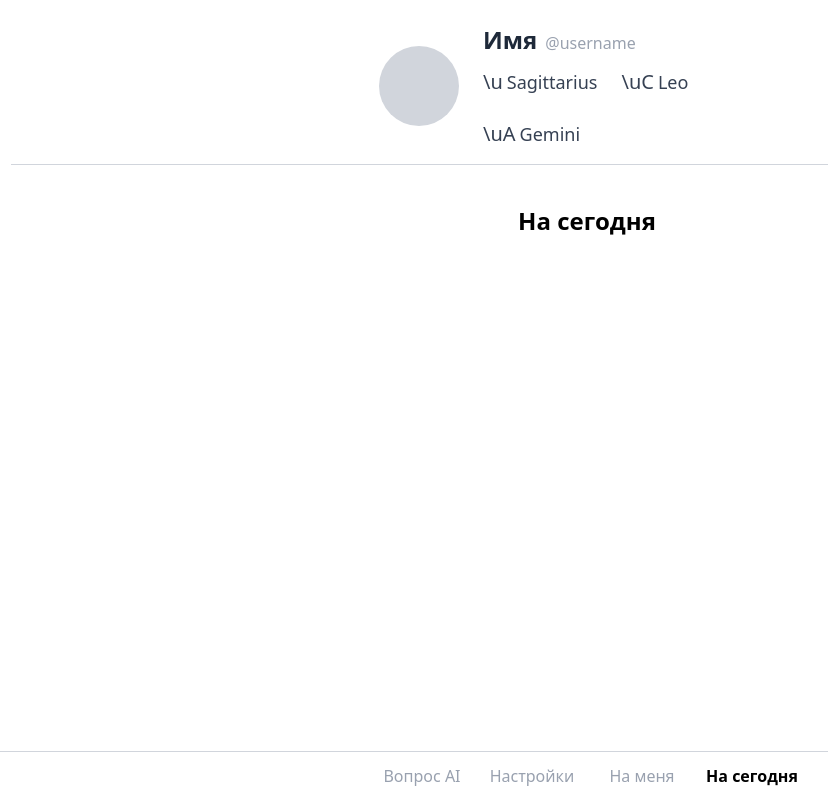
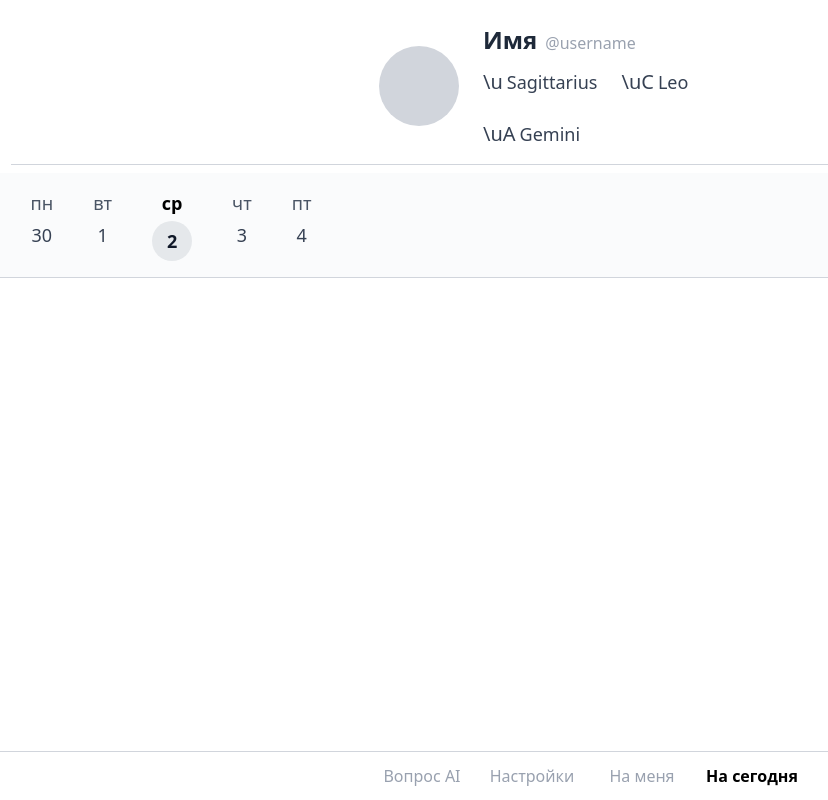
Before and after one commit to NikitaBest/Test-Front-NatalCard, a React (Vite) app: page /today in a window 1280 px wide. Shown: the whole page, without its empty margins (53-881 px from the left). Built offline with nearby package versions, Linux system fonts and the light colour scheme.

Commit message:
feat: календарь на Today — только 5 дат вокруг сегодня, улучшения UI

```diff
--- /dev/null
+++ b/src/components/ProfileInfoBlock.jsx
@@ -0,0 +1,14 @@
+import React from 'react';
+
+export default function ProfileInfoBlock({ title, text, children }) {
+  return (
+    <div className="w-full flex flex-col items-center mt-8 mb-8 px-4">
+      <h2 className="font-mono text-2xl font-normal text-gray-800 mb-4 w-full text-left">{title}</h2>
+      <div className="text-base text-gray-900 font-sans w-full text-left mb-6">
+        {text}
+      </div>
+      {children && <div className="mb-6 w-full flex justify-center">{children}</div>}
+      <hr className="w-full border-gray-300 mt-4" />
+    </div>
+  );
+}
--- /dev/null
+++ b/src/components/TodayCalendar.jsx
@@ -0,0 +1,52 @@
+import React from 'react';
+
+const weekDays = ['вс', 'пн', 'вт', 'ср', 'чт', 'пт', 'сб'];
+
+function getDates() {
+  const today = new Date();
+  today.setHours(0,0,0,0);
+  const dates = [];
+  for (let i = -2; i <= 2; i++) {
+    const d = new Date(today);
+    d.setDate(today.getDate() + i);
+    dates.push(d);
+  }
+  return dates;
+}
+
+export default function TodayCalendar({ value = new Date(), onChange }) {
+  const dates = getDates();
+
+  return (
+    <div className="w-full flex flex-col bg-[#fafbfc]">
+      <div className="flex gap-10 w-full max-w-md justify-center py-4">
+        {dates.map((date, idx) => {
+          const isSelected = date.toDateString() === value.toDateString();
+          return (
+            <button
+              key={date.toISOString()}
+              onClick={() => onChange && onChange(date)}
+              className="flex flex-col items-center focus:outline-none"
+              type="button"
+            >
+              <span className={
+                'text-lg mb-1 ' +
+                (isSelected ? 'text-black font-bold' : 'text-gray-600 font-normal')
+              }>
+                {weekDays[date.getDay()]}
+              </span>
+              {isSelected ? (
+                <span className="w-10 h-10 flex items-center justify-center rounded-full text-lg font-bold bg-[#e5e8eb] text-gray-900 transition">
+                  {date.getDate()}
+                </span>
+              ) : (
+                <span className="text-lg text-gray-700">{date.getDate()}</span>
+              )}
+            </button>
+          );
+        })}
+      </div>
+      <hr className="w-full border-gray-300" />
+    </div>
+  );
+}
--- a/src/pages/Profile.jsx
+++ b/src/pages/Profile.jsx
@@ -3,6 +3,7 @@ import UserProfileHeader from '../components/UserProfileHeader';
 import ProfileTabs from '../components/ProfileTabs';
 import NatalChartSquare from '../components/NatalChartSquare';
 import NatalTable from '../components/NatalTable';
+import ProfileInfoBlock from '../components/ProfileInfoBlock';
 import { useUser } from '../context/UserContext';
 import { useState } from 'react';
 
@@ -15,6 +16,15 @@ export default function Profile() {
       <ProfileTabs active={activeTab} onChange={setActiveTab} />
       {activeTab === 'map' && <NatalChartSquare />}
       {activeTab === 'table' && <NatalTable />}
+      <ProfileInfoBlock
+        title="Солнце в Стрельце"
+        text={<>
+          <b>Ваше Солнце</b> определяет ваше эго, идентичность и главную роль в жизни. <br />
+          Находясь в знаке Стрельца, оно наделяет вас неутомимой жаждой познания и стремлением к свободе. Ваша сила — в поиске смысла и расширении границ, как физических, так и интеллектуальных. Вы здесь, чтобы учиться и вдохновлять других своим оптимизмом.
+        </>}
+      >
+        <img src="https://upload.wikimedia.org/wikipedia/commons/6/6b/Black_and_white_eye.jpg" alt="eye" className="w-24 h-24 object-contain rounded-full" />
+      </ProfileInfoBlock>
       <BottomMenu activeIndex={2} />
     </div>
   );
--- a/src/pages/Today.jsx
+++ b/src/pages/Today.jsx
@@ -1,13 +1,32 @@
 import BottomMenu from '../components/BottomMenu';
 import UserProfileHeader from '../components/UserProfileHeader';
+import TodayCalendar from '../components/TodayCalendar';
 import { useUser } from '../context/UserContext';
+import { useState, useEffect } from 'react';
+
+function getToday() {
+  const d = new Date();
+  d.setHours(0,0,0,0);
+  return d;
+}
 
 export default function Today() {
   const { userData } = useUser();
+  const [selectedDate, setSelectedDate] = useState(getToday);
+
+  useEffect(() => {
+    // Если пользователь зашёл на страницу в другой день, обновить selectedDate
+    const today = getToday();
+    if (selectedDate.toDateString() !== today.toDateString()) {
+      setSelectedDate(today);
+    }
+    // eslint-disable-next-line
+  }, []);
+
   return (
     <div className="min-h-screen w-full max-w-full overflow-x-hidden bg-white pt-0 mx-auto">
       <UserProfileHeader name={userData.name || 'Имя'} username={userData.username || '@username'} />
-      <h1 className="text-center text-2xl font-semibold mb-8 mt-8">На сегодня</h1>
+      <TodayCalendar value={selectedDate} onChange={setSelectedDate} />
       <BottomMenu activeIndex={3} />
     </div>
   );
```
